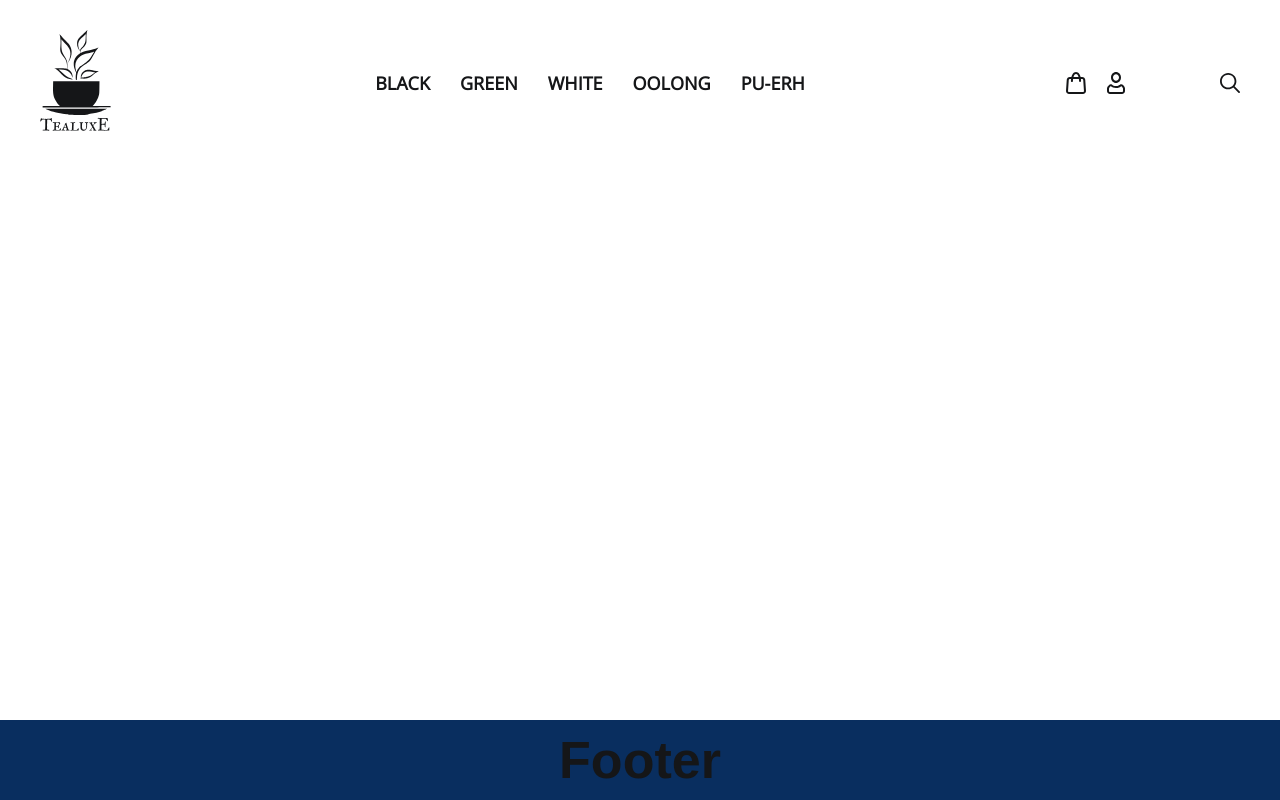
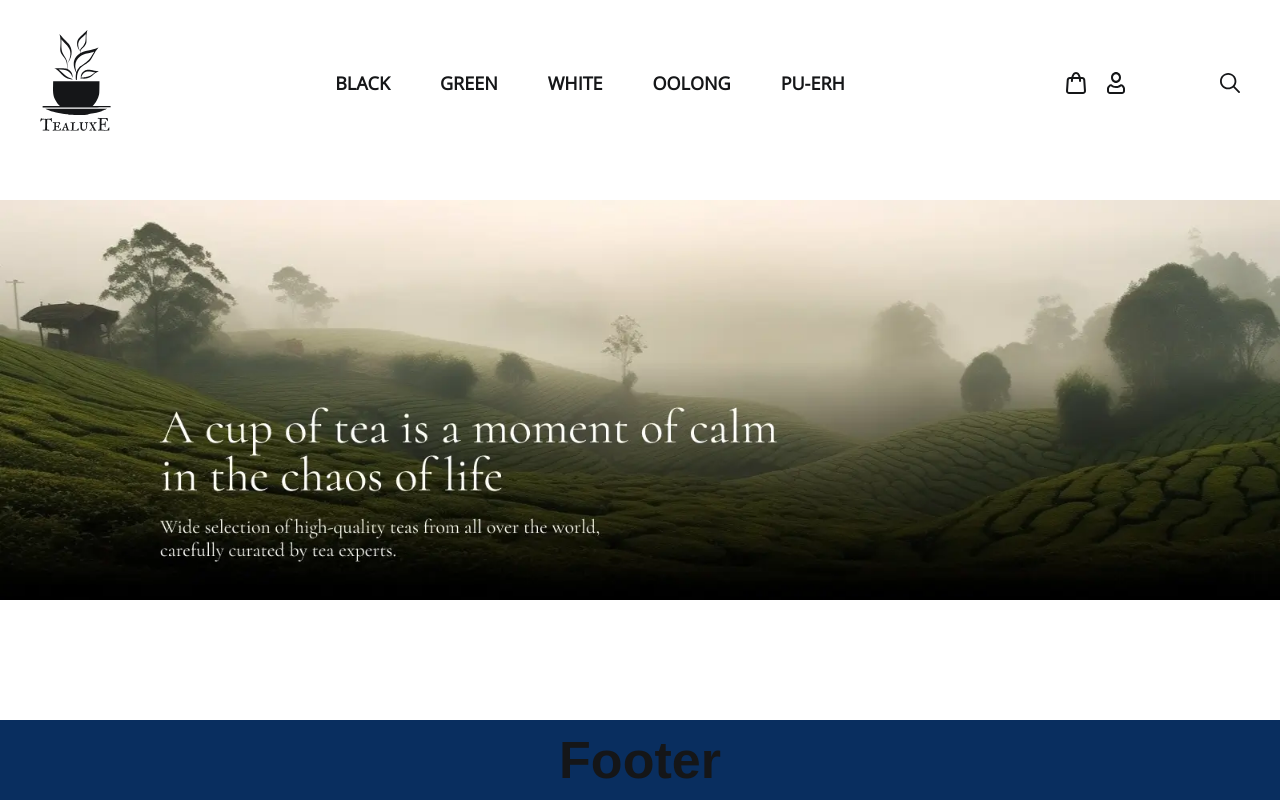
Before and after one commit to dkazarov/tea-wp, a website built with Vite: page index.html in a window 1280 px wide. Built offline with nearby package versions, Linux system fonts and the light colour scheme; files whose address does not match are found by name.

Commit message:
header + hero: add new section and add header hover effects

```diff
--- a/index.html
+++ b/index.html
@@ -64,8 +64,10 @@
       </div>
     </header>
 
-    <div class="container">
-      <div id="main"></div>
+    <div id="main">
+      <section class="hero">
+          <img src="./src/assets/images/hero_bg.webp" alt="" width="100%">
+      </section>
     </div>
 
     <footer class="footer">
--- a/src/scss/block/_header.scss
+++ b/src/scss/block/_header.scss
@@ -31,6 +31,29 @@ header nav ul {
 header nav {
 	font-weight: 700;
 	text-transform: uppercase;
+}
+
+header li {
+	position: relative;
+	display: inline-block;
+	text-decoration: none;
+	padding: 5px 10px;
+	transition: color 0.2s ease;
+}
+
+header li::after {
+    content: "";
+    position: absolute;
+    left: 10%;
+    bottom: 0;
+    width: 0;
+    height: 2px;
+    background-color: var(--main-font-color);
+    transition: width 0.4s ease;
+}
+
+header li:hover::after {
+    width: 82%;
 }
 
 header nav a {
@@ -165,7 +188,8 @@ header nav a {
 	.action__right input {
 		padding: 0;
 	}
-	#search__btn, #search__input {
+	#search__btn,
+	#search__input {
 		display: none;
 	}
 }
--- a/src/scss/block/_hero.scss
+++ b/src/scss/block/_hero.scss
@@ -1,4 +1,5 @@
 .hero {
-	position: relative;
-	scroll-margin-top: 90px;
+	// position: relative;
+	scroll-margin-top: 200px;
+	margin-bottom: 15px;
 }
```
Also changed, not shown: src/assets/images/hero_bg.webp (added).
